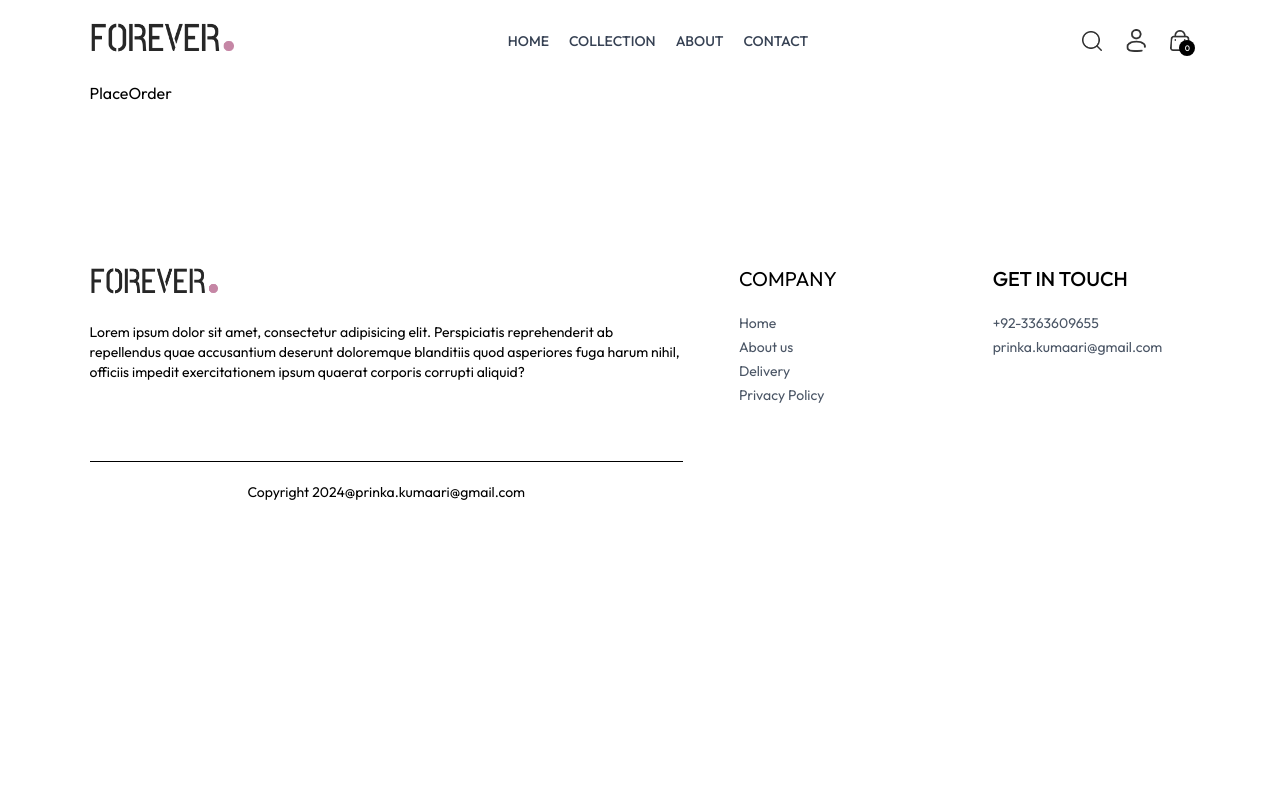
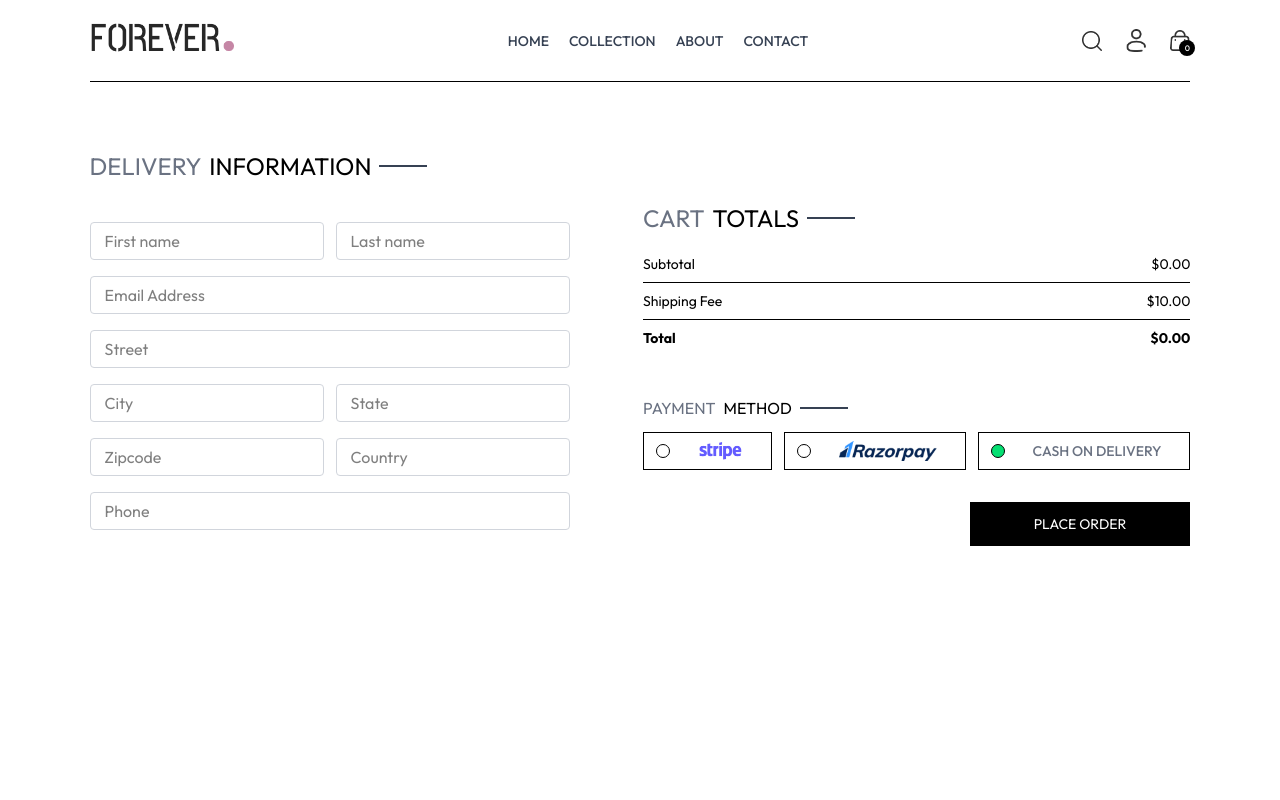
Before and after one commit to PrinkaKumari1/ecommerce_app, a React (Vite) app: page /place-order in a window 1280 px wide. Shown: the top 800 px of the page. Built offline with nearby package versions, Linux system fonts and the light colour scheme.

Commit message:
AddToCart Complete

```diff
--- /dev/null
+++ b/src/components/CartTotal.jsx
@@ -0,0 +1,35 @@
+import React, { useContext } from 'react'
+import { ShopContext } from '../context/ShopContext';
+import Title from './Title';
+
+const CartTotal = () => {
+
+    const {currency, delivery_fee, getCartAmount} = useContext(ShopContext);
+
+  return (
+    <div className='w-full'>
+        <div className="text-2xl">
+            <Title text1={'CART'} text2={'TOTALS'}/>
+        </div>
+
+        <div className="flex flex-col gap-2 mt-2 text-sm">
+            <div className="flex justify-between">
+                <p>Subtotal</p>
+                <p>{currency}{getCartAmount()}.00</p>
+            </div>
+            <hr />
+            <div className="flex justify-between">
+                <p>Shipping Fee</p>
+                <p>{currency}{delivery_fee}.00</p>
+            </div>
+            <hr />
+            <div className="flex justify-between">
+                <b>Total</b>
+                <b>{currency}{getCartAmount() === 0 ? 0 : getCartAmount() + delivery_fee}.00</b>
+            </div>
+        </div>
+    </div>
+  )
+}
+
+export default CartTotal
--- a/src/context/ShopContext.jsx
+++ b/src/context/ShopContext.jsx
@@ -1,6 +1,7 @@
 import { createContext, use, useEffect, useState } from "react";
 import { products } from "../assets/assets";
 import { toast } from "react-toastify";
+import { useNavigate } from "react-router-dom";
 
 
 
@@ -12,11 +13,12 @@
     const [search, setSearch] = useState('')
     const [showSearch, setShowSearch] = useState(false);
     const [cartItems, setCartItems] = useState({});
+    const navigate = useNavigate();
 
 
     const addToCart = async (itemId, size) => {
 
-        if(!size){
+        if (!size) {
             toast.error('Select Product Size');
             return;
         }
@@ -42,14 +44,14 @@
 
     const getCartCount = () => {
         let totalCount = 0;
-        for(const items in cartItems){
-            for(const item in cartItems[items]){
-                try{
-                    if(cartItems[items][item] > 0 ){
+        for (const items in cartItems) {
+            for (const item in cartItems[items]) {
+                try {
+                    if (cartItems[items][item] > 0) {
                         totalCount += cartItems[items][item];
                     }
                 }
-                catch(error){
+                catch (error) {
 
                 }
             }
@@ -58,6 +60,32 @@
     }
 
 
+    const updateQuantity = async (itemId, size, quantity) => {
+
+        let cartData = structuredClone(cartItems);
+        cartData[itemId][size] = quantity;
+        setCartItems(cartData);
+
+    }
+
+    const getCartAmount =  () => {
+        let totalAmount = 0;
+        for (const items in cartItems) {
+            let itemInfo = products.find((product) => product._id === items);
+            for (const item in cartItems[items]) {
+                try {
+                    if (cartItems[items][item] > 0) {
+                        totalAmount += itemInfo.price * cartItems[items][item]
+                    }
+
+                }
+                catch(error){
+
+                }
+            }
+        }
+        return totalAmount;
+    }
 
     const value = {
         products,
@@ -65,7 +93,8 @@
         delivery_fee,
         search, setSearch, showSearch, setShowSearch,
         cartItems, addToCart,
-        getCartCount
+        getCartCount, updateQuantity,
+        getCartAmount,navigate
     }
 
     return (
--- a/src/pages/Cart.jsx
+++ b/src/pages/Cart.jsx
@@ -2,11 +2,13 @@
 import { useContext, useEffect, useState } from 'react'
 import { ShopContext } from '../context/ShopContext';
 import Title from '../components/Title';
+import { assets } from '../assets/assets';
+import CartTotal from '../components/CartTotal';
 
 
 const Cart = () => {
 
-  const { products, currency, cartItems } = useContext(ShopContext);
+  const { products, currency, cartItems, updateQuantity , navigate} = useContext(ShopContext);
 
   const [cartData, setCartData] = useState([]);
 
@@ -45,14 +47,27 @@
                 <div className="flex items-start gap-6">
                   <img className='w-16 sm:w-20' src={productData.image[0]} alt="" />
                   <div>
-                  <p className='text-xs sm:text-lg font-medium'>{productData.name}</p>
+                    <p className='text-xs sm:text-lg font-medium'>{productData.name}</p>
+                    <div className="flex items-center gap-5 mt-2">
+                      <p>{currency}{productData.price}</p>
+                      <p className='px-2 sm:px-2 sm:py-1 border bg-slate-50'>{item.size}</p>
+                    </div>
                   </div>
                 </div>
+                <input onChange={(e)=>e.target.value === '' || e.target.value === '0' ? null :updateQuantity(item._id, item.size,Number(e.target.value))} type="number" min={1} defaultValue={item.quantity} className='border max-w-10 sm:max-w-20 px-1 sm:px-2 py-1'/>
+                <img onClick={()=>updateQuantity(item._id, item.size, 0)} src={assets.bin_icon} className='w-4 mr-4 sm:w-5 cursor-pointer' />
               </div>
             )
           })
         }
-
+      </div>
+      <div className='flex justify-end my-20'>
+        <div className="w-full sm:w-[450px]">
+          <CartTotal/>
+          <div className='w-full text-end'>
+            <button onClick={()=>navigate('/place-order')} className="bg-black text-white text-sm my-8 px-8 py-3">PROCEED TO CHECKOUT</button>
+          </div>
+        </div>
       </div>
     </div>
   )
--- a/src/pages/Orders.jsx
+++ b/src/pages/Orders.jsx
@@ -1,6 +1,7 @@
 import React from 'react'
 
 const Orders = () => {
+
   return (
     <div>Orders</div>
   )
--- a/src/pages/PlaceOrder.jsx
+++ b/src/pages/PlaceOrder.jsx
@@ -1,8 +1,69 @@
-import React from 'react'
+import React, { useContext, useState } from 'react'
+import Title from '../components/Title'
+import CartTotal from '../components/CartTotal'
+import { assets } from '../assets/assets'
+import { ShopContext } from '../context/ShopContext'
 
 const PlaceOrder = () => {
+
+  const [method,setMethod] = useState('cod');
+
+  const {navigate} = useContext(ShopContext);
+
   return (
-    <div>PlaceOrder</div>
+    <div className='flex flex-col sm:flex-row justify-between gap-4 pt-5 sm:pt-14 min-h-[80vh] border-t'>
+      {/*------------- Left Side -----------*/}
+      <div className="flex flex-col gap-4 w-full sm:max-w-[480px]">
+        <div className="text-xl sm:text-2xl my-3">
+          <Title text1={'DELIVERY'} text2={'INFORMATION'} />
+        </div>
+        <div className="flex gap-3">
+          <input className='border border-gray-300 rounded py-1.5 px-3.5 w-full' type="text" placeholder='First name' />
+          <input className='border border-gray-300 rounded py-1.5 px-3.5 w-full' type="text" placeholder='Last name' />
+        </div>
+        <input className='border border-gray-300 rounded py-1.5 px-3.5 w-full' type="text" placeholder='Email Address' />
+        <input className='border border-gray-300 rounded py-1.5 px-3.5 w-full' type="text" placeholder='Street' />
+        <div className='flex gap-3'>
+          <input className='border border-gray-300 rounded py-1.5 px-3.5 w-full' type="text" placeholder='City' />
+          <input className='border border-gray-300 rounded py-1.5 px-3.5 w-full' type="text" placeholder='State' />
+        </div>
+        <div className='flex gap-3'>
+          <input className='border border-gray-300 rounded py-1.5 px-3.5 w-full' type="text" placeholder='Zipcode' />
+          <input className='border border-gray-300 rounded py-1.5 px-3.5 w-full' type="text" placeholder='Country' />
+        </div>
+        <input className='border border-gray-300 rounded py-1.5 px-3.5 w-full' type="text" placeholder='Phone' />
+
+      </div>
+
+      <div className="mt-8">
+        <div className="mt-8 min-w-80">
+          <CartTotal />
+        </div>
+
+        <div className="mt-12">
+          <Title text1={'PAYMENT'} text2={'METHOD'} />
+          {/* Payment Method Selection */}
+          <div className="flex gap-3 flex-col lg:flex-row">
+            <div onClick={()=>setMethod('stripe')} className="flex items-center gap-3 border p-2 px-3 cursor-pointer">
+              <p className={`min-w-3.5 h-3.5 border rounded-full ${method=== 'stripe' ? "bg-green-400" : ''}`}></p>
+              <img src={assets.stripe_logo} className='h-5 mx-4' />
+            </div>
+            <div onClick={()=>setMethod('razorpay')} className="flex items-center gap-3 border p-2 px-3 cursor-pointer">
+              <p className={`min-w-3.5 h-3.5 border rounded-full ${method=== 'razorpay' ? "bg-green-400" : ''}`}></p>
+              <img src={assets.razorpay_logo} className='h-5 mx-4' />
+            </div>
+            <div onClick={()=>setMethod('cod')} className="flex items-center gap-3 border p-2 px-3 cursor-pointer">
+              <p className={`min-w-3.5 h-3.5 border rounded-full ${method=== 'cod' ? "bg-green-400" : ''}`}></p>
+              <p className='text-gray-500 text-sm font-medium mx-4'>CASH ON DELIVERY</p>
+            </div>
+          </div>
+
+          <div className='w-full text-end mt-8'>
+            <button onClick={()=>navigate('/orders')} className='bg-black text-white px-16 py-3 text-sm'>PLACE ORDER</button>
+          </div>
+        </div>
+      </div>
+    </div>
   )
 }
 
```
